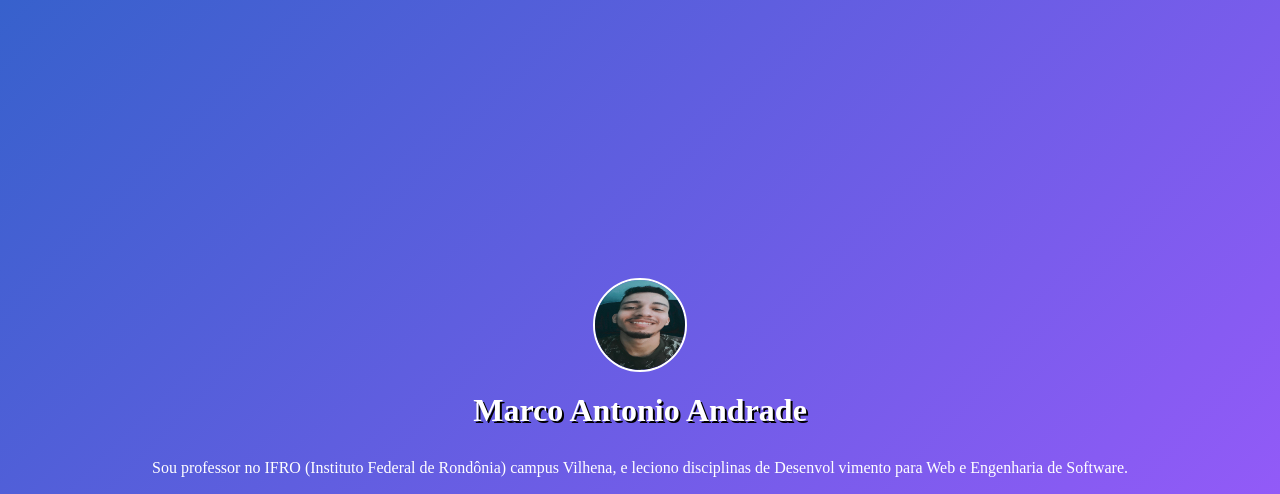
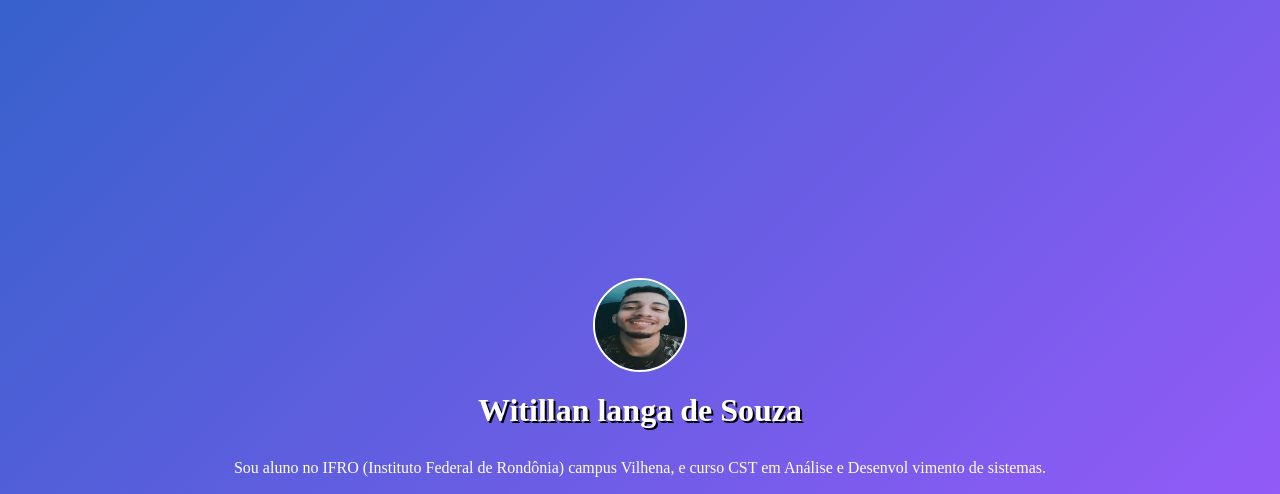
Before and after one commit to Witillan/curriculo, a plain HTML site: page index.html in a window 1280 px wide. Shown: the top 494 px of the page. Drawn offline with Linux system fonts and the light colour scheme.

Commit message:
Add files via upload

```diff
--- a/index.html
+++ b/index.html
@@ -2,15 +2,14 @@
 <html lang="pt-br">
     <head>
         <meta charset="utf-8">
-        <title>Currículo de Marco Antonio Andrade</title>
+        <title>Currículo de Witillan langa de Souza</title>
         <link rel="stylesheet" href="estilo.css">
     </head>
     <body class="pagina">
         <img src="Witillan.jpeg" width="90" height="90" alt="Foto do Marco Andrade" class="foto">
-        <h1 class="titulo">Marco Antonio Andrade</h1>
-        <p class="texto">Sou professor no IFRO (Instituto Federal de Rondônia) campus Vilhena, e leciono disciplinas de Desenvol
-        vimento para Web
-        e Engenharia de Software.</p>
+        <h1 class="titulo">Witillan langa de Souza</h1>
+        <p class="texto">Sou aluno no IFRO (Instituto Federal de Rondônia) campus Vilhena, e curso CST em Análise e Desenvol
+        vimento de sistemas.</p>
         <div class="links">
             <a href="https://twitter.com/usuario">
                 <img src="twitter.png" width="32" height="32" alt="Logo do Twitter"></a>
@@ -18,13 +17,13 @@
             <a href="https://youtube.com/usuario">
                 <img src="youtube.png" width="32" height="32" alt="Logo do Youtube"></a>
 
-            <a href="https://github.com/marcoaugustoandrade">
+            <a href="https://github.com/Witillan">
                 <img src="github.png" width="32" height="32" alt="Logo do GitHub"></a>
 
             <a href="https://figma.com/usuario">
                 <img src="figma.png" width="32" height="32" alt="Logo do Figma"></a>
 
-            <a href="https://chat.adsvilhena.ninja/marco">
+            <a href="https://chat.adsvilhena.ninja/witillan">
                 <img src="rocketchat.png" width="32" height="32" alt="Logo do Rocket Chat"></a>
         </div>
     </body>
```
